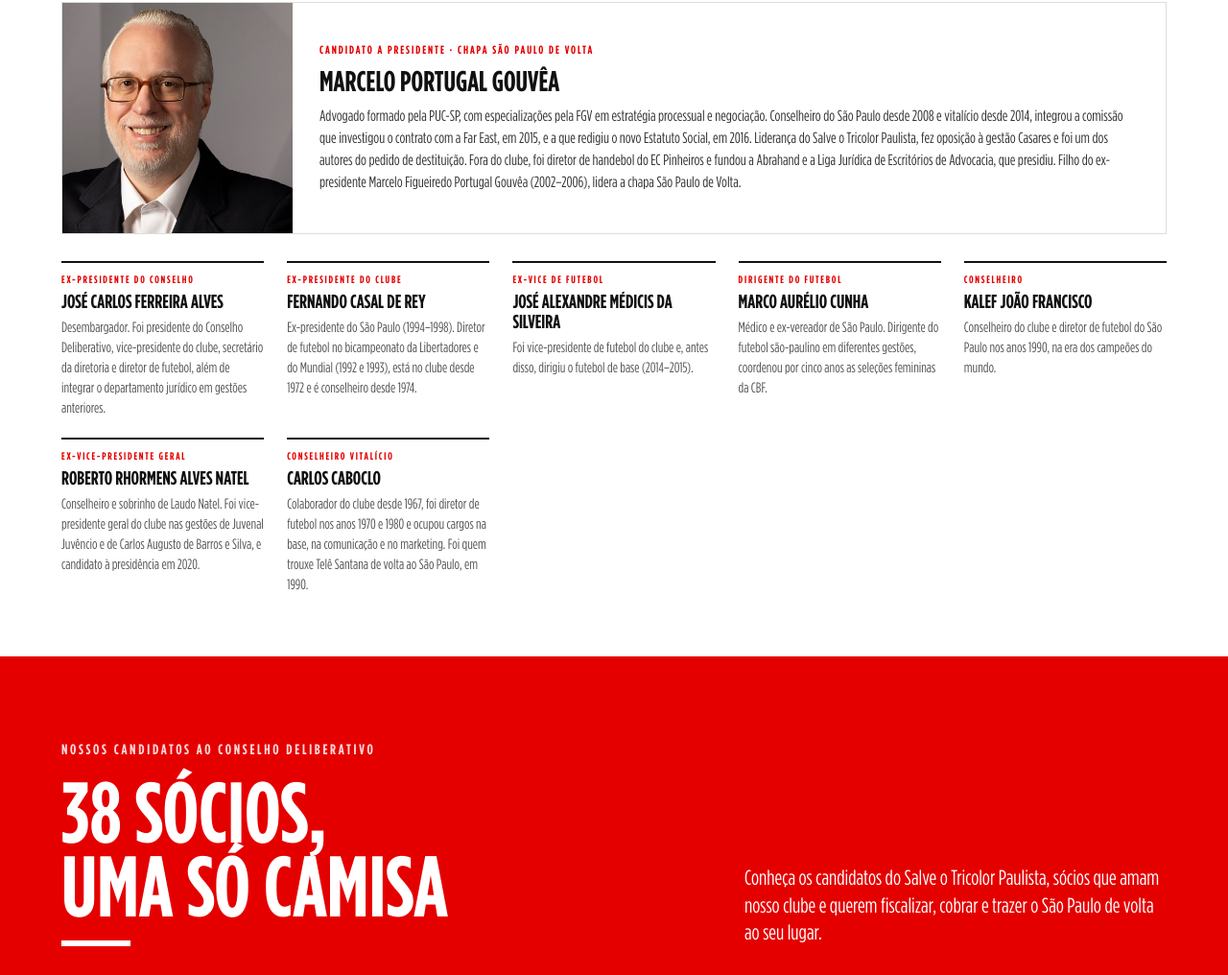
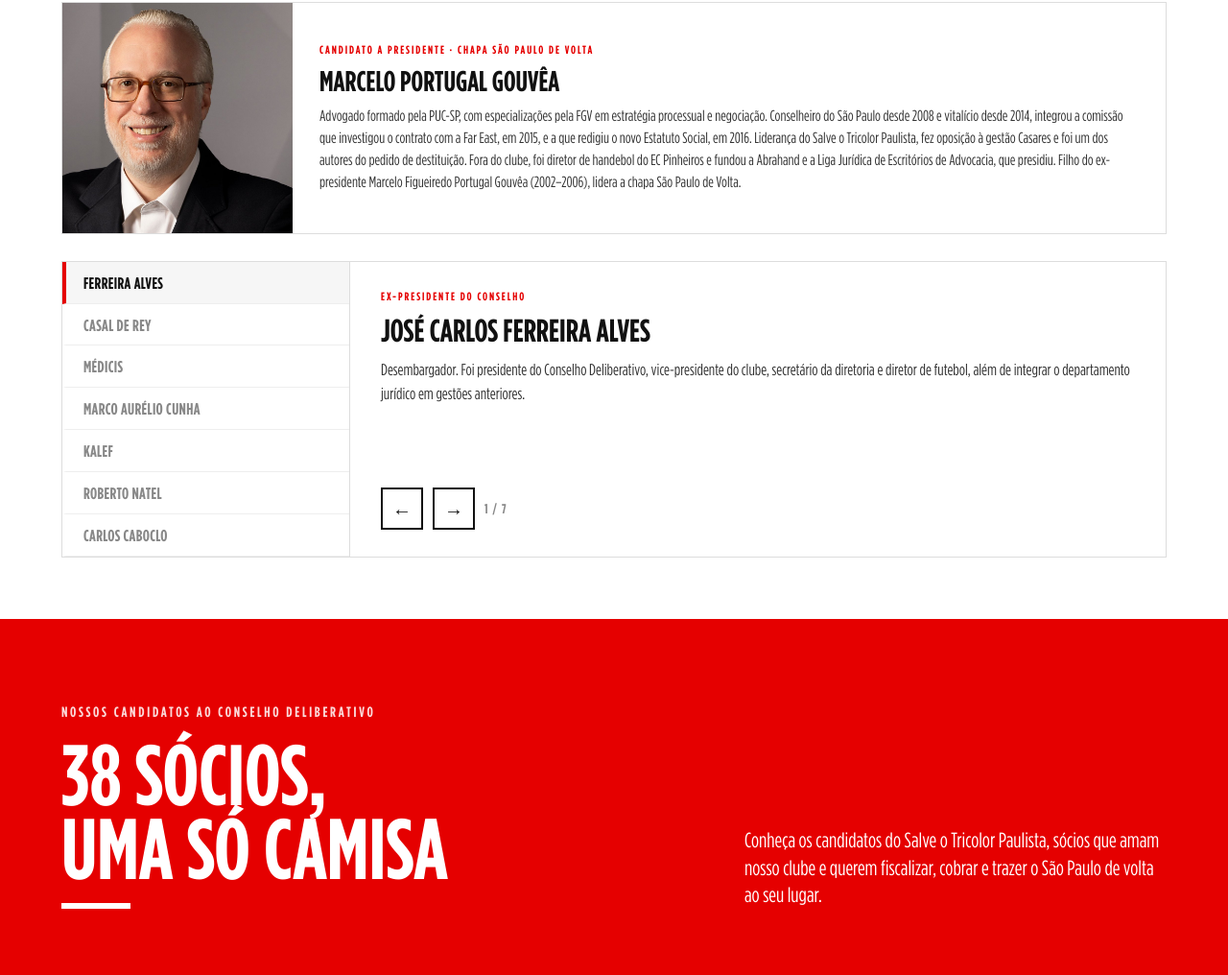
Before and after one commit to jupoggi/STP, a plain HTML site: page index.html in a window 1280 px wide. Shown: the part 2686-3702 px from the top of the page at 96% size. Drawn offline with Linux system fonts and the light colour scheme.

Commit message:
Nossas lideranças em abas; bio do Médicis
Co-Authored-By: Claude Opus 5.5 <noreply@anthropic.com>
Claude-Session: https://claude.ai/code/session_016sjLhDkhevxZhNY5P2uLk1

```diff
--- a/index.html
+++ b/index.html
@@ -43,6 +43,15 @@ html{scroll-behavior:smooth}
 .stp-rise-2{animation:stp-rise .9s .15s cubic-bezier(.2,.7,.2,1) both}
 .stp-rise-3{animation:stp-rise .9s .3s cubic-bezier(.2,.7,.2,1) both}
 .stp-slash{animation:stp-slide 1s cubic-bezier(.2,.7,.2,1) both}
+.stp-lid{display:grid;grid-template-columns:minmax(220px,300px) 1fr;gap:0;border:1px solid #DDDDDD}
+.stp-lid-tabs{display:flex;flex-direction:column;border-right:1px solid #DDDDDD}
+.stp-lid-tab{appearance:none;background:#FFFFFF;border:0;border-bottom:1px solid #EEEEEE;border-left:4px solid transparent;padding:14px 18px 11px;text-align:left;font-family:'Gotham Condensed',sans-serif;font-weight:700;font-size:17px;line-height:1.05;letter-spacing:.02em;text-transform:uppercase;color:#888888;cursor:pointer;transition:color .2s,background .2s}
+.stp-lid-tab:hover{color:#111111;background:#F6F6F6}
+.stp-lid-on{color:#111111;border-left-color:#E50000;background:#F6F6F6}
+.stp-lid-panel{padding:28px 32px;display:flex;flex-direction:column;gap:12px;min-height:260px}
+.stp-lid-seta{appearance:none;width:44px;height:44px;border:2px solid #111111;background:#FFFFFF;color:#111111;font-size:20px;line-height:1;cursor:pointer;transition:background .2s,color .2s}
+.stp-lid-seta:hover{background:#111111;color:#FFFFFF}
+@media (max-width: 820px){.stp-lid{grid-template-columns:1fr}.stp-lid-tabs{flex-direction:row;overflow-x:auto;border-right:0;border-bottom:1px solid #DDDDDD;scrollbar-width:none}.stp-lid-tabs::-webkit-scrollbar{display:none}.stp-lid-tab{flex:none;white-space:nowrap;border-left:0;border-bottom:4px solid transparent;padding:14px 14px 10px;font-size:16px}.stp-lid-on{border-bottom-color:#E50000}.stp-lid-panel{padding:22px 20px;min-height:0}}
 .stp-lift{transition:transform .3s cubic-bezier(.2,.7,.2,1),box-shadow .3s}
 .stp-lift:hover{transform:translateY(-8px) rotate(0deg)!important;box-shadow:0 18px 40px rgba(0,0,0,.22)}
 .stp-t1{transform:rotate(-3deg)}.stp-t2{transform:rotate(2deg)}.stp-t3{transform:rotate(-1.5deg)}.stp-t4{transform:rotate(3deg)}
@@ -211,41 +220,22 @@ html{scroll-behavior:smooth}
 <p style="margin: 0; font-size: 16px; line-height: 1.45; color: #333333">Advogado formado pela PUC-SP, com especializações pela FGV em estratégia processual e negociação. Conselheiro do São Paulo desde 2008 e vitalício desde 2014, integrou a comissão que investigou o contrato com a Far East, em 2015, e a que redigiu o novo Estatuto Social, em 2016. Liderança do Salve o Tricolor Paulista, fez oposição à gestão Casares e foi um dos autores do pedido de destituição. Fora do clube, foi diretor de handebol do EC Pinheiros e fundou a Abrahand e a Liga Jurídica de Escritórios de Advocacia, que presidiu. Filho do ex-presidente Marcelo Figueiredo Portugal Gouvêa (2002–2006), lidera a chapa São Paulo de Volta.</p>
 </div>
 </article>
-<div style="display: grid; grid-template-columns: repeat(auto-fit, minmax(210px, 1fr)); gap: 20px 24px">
-<article style="border-top: 2px solid #111111; padding-top: 10px; display: flex; flex-direction: column; gap: 6px">
-<span style="font-weight: 700; font-size: 11px; letter-spacing: 0.16em; color: #E50000">EX-PRESIDENTE DO CONSELHO</span>
-<h3 style="margin: 0; font-weight: 700; font-size: 20px; line-height: 1.05; text-transform: uppercase">José Carlos Ferreira Alves</h3>
-<p style="margin: 0; font-size: 15px; line-height: 1.4; color: #555555">Desembargador. Foi presidente do Conselho Deliberativo, vice-presidente do clube, secretário da diretoria e diretor de futebol, além de integrar o departamento jurídico em gestões anteriores.</p>
-</article>
-<article style="border-top: 2px solid #111111; padding-top: 10px; display: flex; flex-direction: column; gap: 6px">
-<span style="font-weight: 700; font-size: 11px; letter-spacing: 0.16em; color: #E50000">EX-PRESIDENTE DO CLUBE</span>
-<h3 style="margin: 0; font-weight: 700; font-size: 20px; line-height: 1.05; text-transform: uppercase">Fernando Casal de Rey</h3>
-<p style="margin: 0; font-size: 15px; line-height: 1.4; color: #555555">Ex-presidente do São Paulo (1994–1998). Diretor de futebol no bicampeonato da Libertadores e do Mundial (1992 e 1993), está no clube desde 1972 e é conselheiro desde 1974.</p>
-</article>
-<article style="border-top: 2px solid #111111; padding-top: 10px; display: flex; flex-direction: column; gap: 6px">
-<span style="font-weight: 700; font-size: 11px; letter-spacing: 0.16em; color: #E50000">EX-VICE DE FUTEBOL</span>
-<h3 style="margin: 0; font-weight: 700; font-size: 20px; line-height: 1.05; text-transform: uppercase">José Alexandre Médicis da Silveira</h3>
-<p style="margin: 0; font-size: 15px; line-height: 1.4; color: #555555">Foi vice-presidente de futebol do clube e, antes disso, dirigiu o futebol de base (2014–2015).</p>
-</article>
-<article style="border-top: 2px solid #111111; padding-top: 10px; display: flex; flex-direction: column; gap: 6px">
-<span style="font-weight: 700; font-size: 11px; letter-spacing: 0.16em; color: #E50000">DIRIGENTE DO FUTEBOL</span>
-<h3 style="margin: 0; font-weight: 700; font-size: 20px; line-height: 1.05; text-transform: uppercase">Marco Aurélio Cunha</h3>
-<p style="margin: 0; font-size: 15px; line-height: 1.4; color: #555555">Médico e ex-vereador de São Paulo. Dirigente do futebol são-paulino em diferentes gestões, coordenou por cinco anos as seleções femininas da CBF.</p>
-</article>
-<article style="border-top: 2px solid #111111; padding-top: 10px; display: flex; flex-direction: column; gap: 6px">
-<span style="font-weight: 700; font-size: 11px; letter-spacing: 0.16em; color: #E50000">CONSELHEIRO</span>
-<h3 style="margin: 0; font-weight: 700; font-size: 20px; line-height: 1.05; text-transform: uppercase">Kalef João Francisco</h3>
-<p style="margin: 0; font-size: 15px; line-height: 1.4; color: #555555">Conselheiro do clube e diretor de futebol do São Paulo nos anos 1990, na era dos campeões do mundo.</p>
-</article>
-<article style="border-top: 2px solid #111111; padding-top: 10px; display: flex; flex-direction: column; gap: 6px">
-<span style="font-weight: 700; font-size: 11px; letter-spacing: 0.16em; color: #E50000">EX-VICE-PRESIDENTE GERAL</span>
-<h3 style="margin: 0; font-weight: 700; font-size: 20px; line-height: 1.05; text-transform: uppercase">Roberto Rhormens Alves Natel</h3>
-<p style="margin: 0; font-size: 15px; line-height: 1.4; color: #555555">Conselheiro e sobrinho de Laudo Natel. Foi vice-presidente geral do clube nas gestões de Juvenal Juvêncio e de Carlos Augusto de Barros e Silva, e candidato à presidência em 2020.</p>
-</article>
-<article style="border-top: 2px solid #111111; padding-top: 10px; display: flex; flex-direction: column; gap: 6px">
-<span style="font-weight: 700; font-size: 11px; letter-spacing: 0.16em; color: #E50000">CONSELHEIRO VITALÍCIO</span>
-<h3 style="margin: 0; font-weight: 700; font-size: 20px; line-height: 1.05; text-transform: uppercase">Carlos Caboclo</h3>
-<p style="margin: 0; font-size: 15px; line-height: 1.4; color: #555555">Colaborador do clube desde 1967, foi diretor de futebol nos anos 1970 e 1980 e ocupou cargos na base, na comunicação e no marketing. Foi quem trouxe Telê Santana de volta ao São Paulo, em 1990.</p>
+<div class="stp-lid">
+<div class="stp-lid-tabs" role="tablist" aria-label="Lideranças">
+<sc-for list="{{lideres}}" as="l" hint-placeholder-count="7">
+<sc-if value="{{l.ativo}}"><button type="button" role="tab" aria-selected="true" onClick="{{l.ver}}" class="stp-lid-tab stp-lid-on">{{l.nome}}</button></sc-if>
+<sc-if value="{{l.inativo}}"><button type="button" role="tab" aria-selected="false" onClick="{{l.ver}}" class="stp-lid-tab">{{l.nome}}</button></sc-if>
+</sc-for>
+</div>
+<article role="tabpanel" aria-live="polite" class="stp-lid-panel">
+<span style="font-weight: 700; font-size: 12px; letter-spacing: 0.16em; color: #E50000">{{lider.cargo}}</span>
+<h3 style="margin: 0; font-weight: 700; font-size: clamp(26px, 2.6vw, 34px); line-height: 1; text-transform: uppercase">{{lider.nome}}</h3>
+<p style="margin: 0; font-size: 17px; line-height: 1.45; color: #333333">{{lider.texto}}</p>
+<div style="margin-top: auto; padding-top: 14px; display: flex; align-items: center; gap: 10px">
+<button type="button" onClick="{{liderAnt}}" aria-label="Liderança anterior" class="stp-lid-seta">&#8592;</button>
+<button type="button" onClick="{{liderProx}}" aria-label="Próxima liderança" class="stp-lid-seta">&#8594;</button>
+<span style="font-weight: 700; font-size: 14px; letter-spacing: 0.1em; color: #888888">{{lider.pos}}</span>
+</div>
 </article>
 </div>
 </div>
@@ -760,8 +750,18 @@ function textoCola(lista){
     lista.map(function(c){ return c.num + " · " + c.apelido.toUpperCase(); }).join("\n") +
     "\n\nMonte a sua: " + SITE + "/#candidatos";
 }
+function mostraAba(){ setTimeout(function(){ try { var t = document.querySelector(".stp-lid-on"), box = t && t.parentNode; if (box && box.scrollWidth > box.clientWidth) box.scrollTo({ left: t.offsetLeft - 20, behavior: "smooth" }); } catch (e) {} }, 30); }
+var LIDERES = [
+  { cargo: "EX-PRESIDENTE DO CONSELHO", nome: "José Carlos Ferreira Alves", curto: "Ferreira Alves", texto: "Desembargador. Foi presidente do Conselho Deliberativo, vice-presidente do clube, secretário da diretoria e diretor de futebol, além de integrar o departamento jurídico em gestões anteriores." },
+  { cargo: "EX-PRESIDENTE DO CLUBE", nome: "Fernando Casal de Rey", curto: "Casal de Rey", texto: "Ex-presidente do São Paulo (1994–1998). Diretor de futebol no bicampeonato da Libertadores e do Mundial (1992 e 1993), está no clube desde 1972 e é conselheiro desde 1974." },
+  { cargo: "EX-VICE DE FUTEBOL", nome: "José Alexandre Médicis da Silveira", curto: "Médicis", texto: "Foi vice-presidente de futebol do clube e, antes disso, dirigiu o futebol de base (2014–2015). Um dos principais líderes e porta-vozes do movimento que conseguiu o impeachment de Julio Casares." },
+  { cargo: "DIRIGENTE DO FUTEBOL", nome: "Marco Aurélio Cunha", curto: "Marco Aurélio Cunha", texto: "Médico e ex-vereador de São Paulo. Dirigente do futebol são-paulino em diferentes gestões, coordenou por cinco anos as seleções femininas da CBF." },
+  { cargo: "CONSELHEIRO", nome: "Kalef João Francisco", curto: "Kalef", texto: "Conselheiro do clube e diretor de futebol do São Paulo nos anos 1990, na era dos campeões do mundo." },
+  { cargo: "EX-VICE-PRESIDENTE GERAL", nome: "Roberto Rhormens Alves Natel", curto: "Roberto Natel", texto: "Conselheiro e sobrinho de Laudo Natel. Foi vice-presidente geral do clube nas gestões de Juvenal Juvêncio e de Carlos Augusto de Barros e Silva, e candidato à presidência em 2020." },
+  { cargo: "CONSELHEIRO VITALÍCIO", nome: "Carlos Caboclo", curto: "Carlos Caboclo", texto: "Colaborador do clube desde 1967, foi diretor de futebol nos anos 1970 e 1980 e ocupou cargos na base, na comunicação e no marketing. Foi quem trouxe Telê Santana de volta ao São Paulo, em 1990." }
+];
 class Component extends DCLogic {
-  constructor(props){ super(props); this.state = { q: "", filtro: "todos", sel: (function(){ try { var c = new URLSearchParams(location.search).get("c"); return c && /^\d{3}$/.test(c) ? c : ""; } catch (e) { return ""; } })(), copiado: false, cola: lerCola(), colaAberta: false, colaCopiada: false, gerando: false, colaImg: "", imgAviso: "" }; }
+  constructor(props){ super(props); this.state = { q: "", filtro: "todos", sel: (function(){ try { var c = new URLSearchParams(location.search).get("c"); return c && /^\d{3}$/.test(c) ? c : ""; } catch (e) { return ""; } })(), copiado: false, cola: lerCola(), colaAberta: false, colaCopiada: false, gerando: false, colaImg: "", imgAviso: "", lid: 0 }; }
   renderVals() {
     var self = this;
     var q = semAcento(this.state.q).trim();
@@ -812,6 +812,10 @@ class Component extends DCLogic {
         var url = sel ? sel.pagina : SITE;
         try { navigator.clipboard.writeText(url).then(function(){ self.setState({ copiado: true }); }, function(){ self.setState({ copiado: false }); }); } catch (e) {}
       },
+      lideres: LIDERES.map(function(l, i){ var on = i === (self.state.lid || 0); return { nome: l.curto, ativo: on, inativo: !on, ver: function(){ self.setState({ lid: i }); } }; }),
+      lider: (function(){ var i = self.state.lid || 0, l = LIDERES[i]; return { cargo: l.cargo, nome: l.nome, texto: l.texto, pos: (i + 1) + " / " + LIDERES.length }; })(),
+      liderAnt: function(){ self.setState({ lid: ((self.state.lid || 0) + LIDERES.length - 1) % LIDERES.length }); mostraAba(); },
+      liderProx: function(){ self.setState({ lid: ((self.state.lid || 0) + 1) % LIDERES.length }); mostraAba(); },
       faces: faces,
       temCola: cola.length > 0 && !sel && !this.state.colaAberta,
       colaN: String(cola.length),
```
